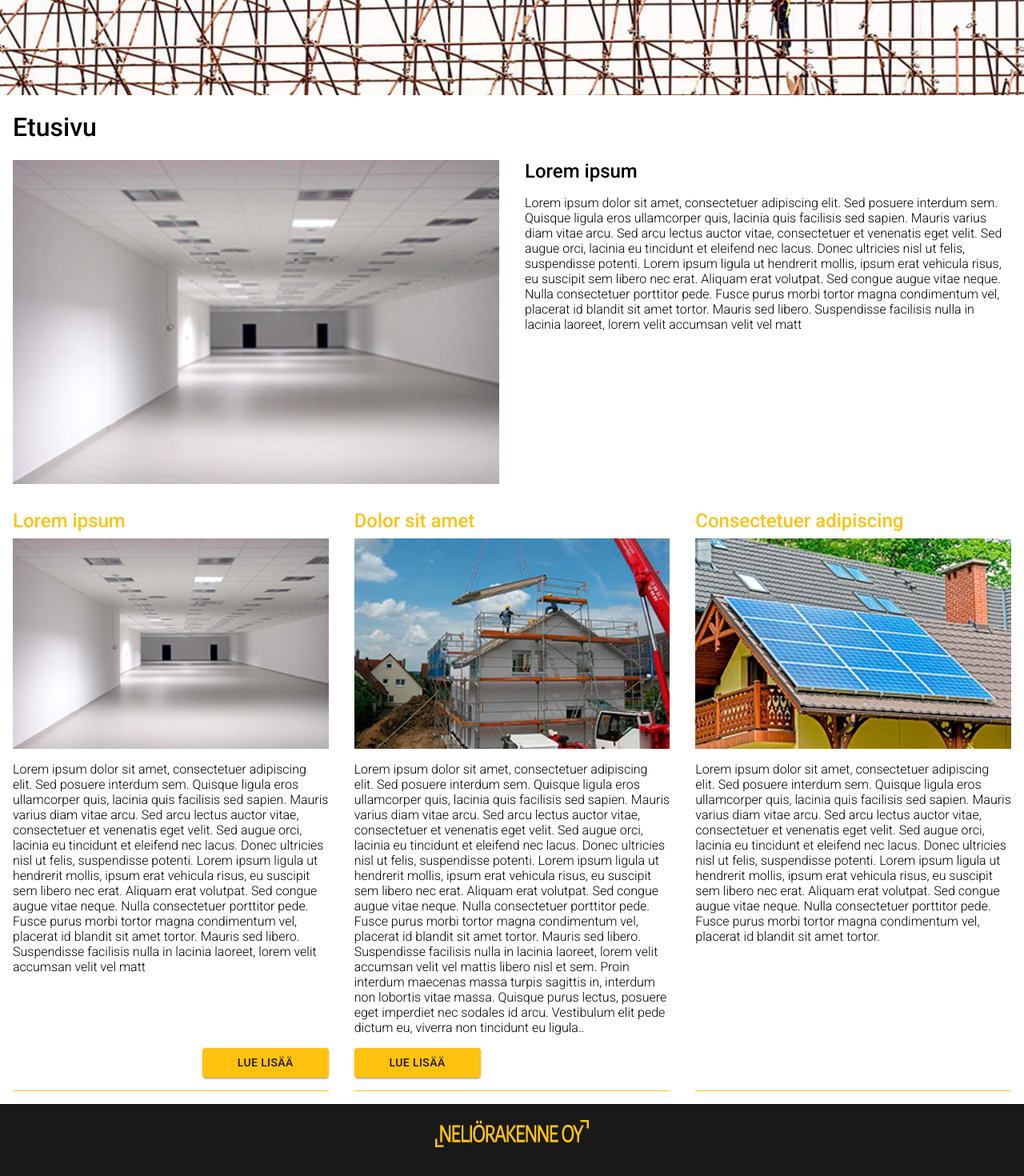
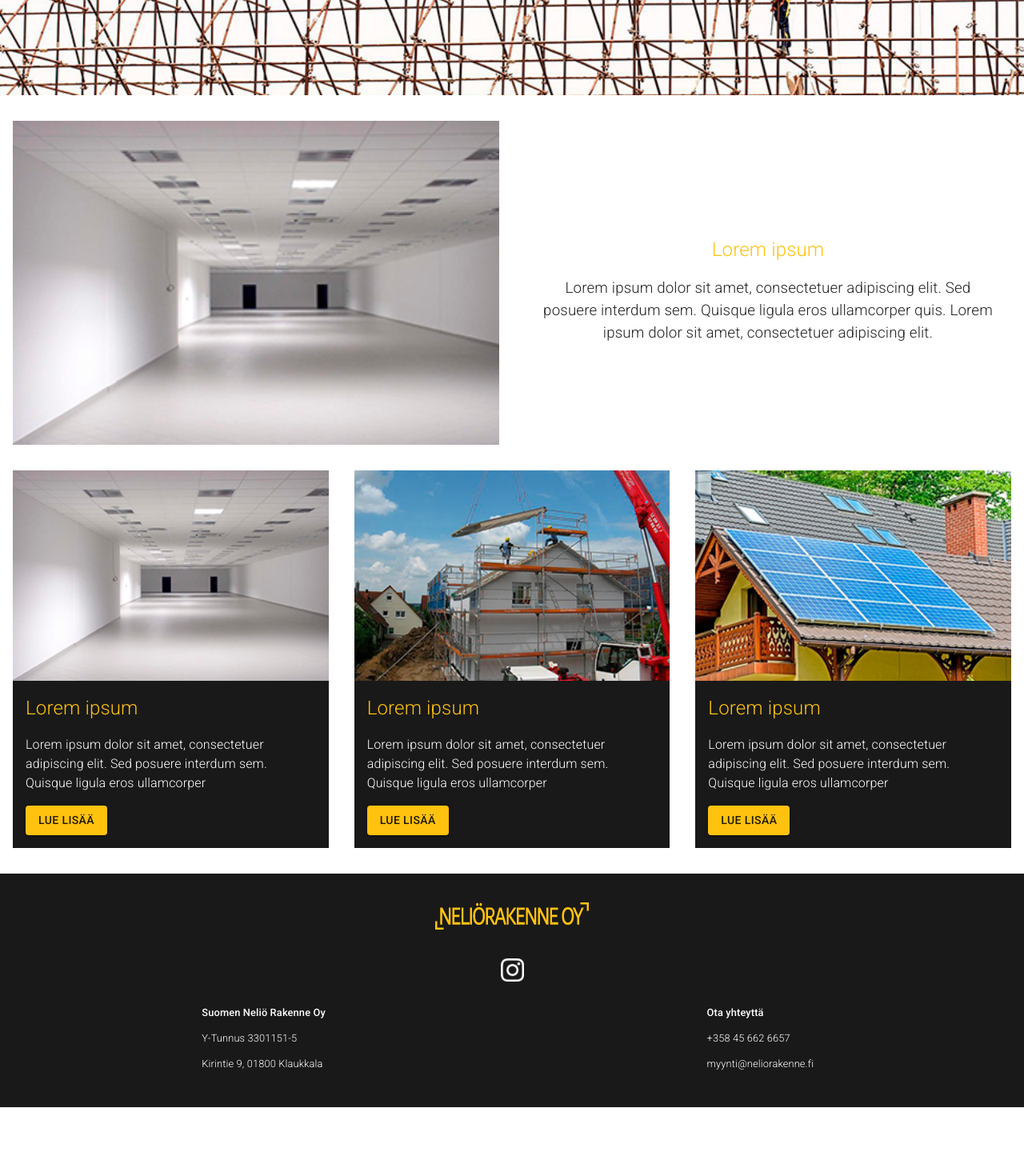
Before and after one commit to JussiKallioranta/neliorakenne, a Next.js app: page / in a window 1280 px wide. Shown: the part 373-1843 px from the top of the page at 80% size. After the commit the page ends 1757 px from the top, so only its background shows below. Built offline with nearby package versions, Linux system fonts and the light colour scheme.

Commit message:
contac page, footer content etc

```diff
--- a/components/footer.js
+++ b/components/footer.js
@@ -1,11 +1,14 @@
 import React  from 'react';
 import { Box, Container } from '@mui/material'
 import Logo2 from '../public/logo_teksti.png'
+import InstagramIcon from '../public/Instagram_Glyph_White.png'
 import Image from 'next/image';
+import { Icon } from '@mui/material';
+import Link from 'next/link';
 
 const footer = {
   width: '100%',
-  backgroundColor: 'secondary.main',
+  backgroundColor: 'black',
   p: 2,
   display: 'flex',
   '& h1': {
@@ -13,19 +16,27 @@ const footer = {
   }
 }
 
-const grid3Columns = {
+const grid2Columns = {
   display: 'grid',
   gridGap: '2em',
   gridTemplateColumns: {
-    laptop: '1fr 1fr 1fr',
+    tablet: '1fr 1fr',
     mobile: '1fr'
   },
-  mb: 2
+  mb: 2,
+  fontSize: '0.8em',
+  color: 'white',
+  '& ul': {
+    listStyleType: 'none',
+    m: 0,
+    p: 0
+  }
 }
 
 const footerCenterRow = {
   display: 'flex',
-  justifyContent: 'center'
+  justifyContent: 'center',
+  p: 2
 }
 
 const Footer = () => {
@@ -36,12 +47,58 @@ const Footer = () => {
         <Box sx={footerCenterRow}>
           <Image src={Logo2} alt='logo' width={200} height={42} unoptimized={true}/>
         </Box>
-        <Box sx={grid3Columns}>
-          <div></div>
-          <div>
-
-          </div>
-          <div></div>
+        <Box sx={footerCenterRow}>
+          <Link href='https://instagram.com/neliorakenne'>
+            <a>
+              <Icon sx={{ display: 'flex', height: 'inherit', width: 'inherit' }}>
+                <Image src={InstagramIcon} alt='Instagarm' height={29} width={29} unoptimized={true}/>
+              </Icon>
+            </a>
+          </Link>
+        </Box>
+        <Box sx={grid2Columns}>
+          <Box sx={{ display: 'flex', justifyContent: 'center'}}>
+            <ul>
+              <li>
+                <p>
+                  <Box component="span" sx={{ fontWeight: '500' }}>
+                      Suomen Neliö Rakenne Oy
+                  </Box>
+                </p>
+              </li>
+              <li>
+                <p>
+                  Y-Tunnus 3301151-5
+                </p>
+              </li>
+              <li>
+                <p>
+                  Kirintie 9, 01800 Klaukkala
+                </p>
+              </li>
+            </ul>
+          </Box>
+          <Box sx={{ display: 'flex', justifyContent: 'center'}}>
+            <ul>
+              <li>
+                <p>
+                  <Box component="span" sx={{ fontWeight: '500' }}>
+                      Ota yhteyttä
+                  </Box>
+                </p>
+              </li>
+              <li>
+                <p>
+                  +358 45 662 6657
+                </p>
+              </li>
+              <li>
+                <p>
+                  myynti@neliorakenne.fi
+                </p>
+              </li>
+            </ul>
+          </Box>
         </Box>
       </Container>
     </Box>
--- a/components/header.js
+++ b/components/header.js
@@ -24,14 +24,15 @@ const header = {
   '& h1': {
     margin: 0,
     fontWeight: 300,
-    fontStyle: 'italic'
+    fontStyle: 'italic',
+    color: '#fff'
   },
 }
 
 const menuButton = {
   display: {
     mobile: 'flex',
-    laptop: 'none'
+    tablet: 'none'
   },
   m: 0,
   p: 0
@@ -40,7 +41,7 @@ const menuButton = {
 const menuBar = {
   display: {
     mobile: 'none',
-    laptop: 'block'
+    tablet: 'block'
   },
 }
 
@@ -60,7 +61,7 @@ const Header = () => {
               </Box>
             </a>
           </Link>
-          <Box sx={{ textAlign: 'center', '& h1': { color: '#fff' } }}>
+          <Box sx={{ textAlign: 'center' }}>
             <h1>Slogan tähän</h1>
           </Box>
           <IconButton sx={menuButton} onClick={() => setMobileNavOpen(!mobileNavOpen)}>
@@ -71,7 +72,7 @@ const Header = () => {
           <Navigation />
         </Box>
       </Box>
-      <Box sx={{ height: { mobile: '80px', laptop: '140px' } }}/>
+      <Box sx={{ height: { mobile: '80px', tablet: '140px' } }}/>
       <Box>
         <Drawer open={mobileNavOpen} onClose={() => setMobileNavOpen(false)} anchor='top' PaperProps = {{ sx: { backgroundColor: 'secondary.main' } }} >
           <Box sx={{ height: '5rem' }}></Box>
--- a/components/navigation.js
+++ b/components/navigation.js
@@ -13,12 +13,8 @@ const routes = [
     name: 'Palvelut'
   },
   {
-        path: '/',
-        name: 'Etusivu'
-    },
-    {
-        path: '/palvelut',
-        name: 'Palvelut'
+    path: '/yhteystiedot',
+    name: 'Yhteystiedot'
   },
 ];
 
@@ -26,7 +22,7 @@ const navWrap = {
   display: 'flex',
   flexDirection: {
     mobile: 'column',
-        laptop: 'row'
+    tablet: 'row'
   },
   justifyContent: 'center',
   pb: 2,
--- a/pages/_app.js
+++ b/pages/_app.js
@@ -13,6 +13,8 @@ const theme = createTheme({
     secondary: {
       main: '#191919',
     },
+    white: '#fffefe',
+    black: '#191919'
   },
   breakpoints: {
     values: {
@@ -34,6 +36,7 @@ function MyApp({ Component, pageProps }) {
         <meta name="keywords" content="rakennuspalvelut" />
       </Head>
       <ThemeProvider theme={theme} >
+        <CssBaseline/>
         <NavigationContextProvider>
           <Layout>
             <Component {...pageProps} />
--- a/pages/index.js
+++ b/pages/index.js
@@ -6,6 +6,7 @@ import kuva1 from '../public/kuva1.png'
 import kuva2 from '../public/kuva2.png'
 import kuva3 from '../public/kuva3.png'
 import Link from 'next/link'
+import { grey } from '@mui/material/colors'
 
 const grid2Columns = {
   display: 'grid',
@@ -14,7 +15,7 @@ const grid2Columns = {
     laptop: '1fr 1fr',
     mobile: '1fr'
   },
-  mb: 2
+  my: 4
 }
 
 const grid3Columns = {
@@ -24,7 +25,7 @@ const grid3Columns = {
     laptop: '1fr 1fr 1fr',
     mobile: '1fr'
   },
-  mb: 2
+  my: 4,
 }
 
 const contentBox = {
@@ -33,24 +34,40 @@ const contentBox = {
   color: '#000',
   '& h2': {
     color: 'primary.main',
-    mb: 1
+    mb: 1,
   },
-  py: 2,
-  borderBottom: '1px solid #FFC20E',
+  backgroundColor: 'black'
+  //boxShadow: '0 4px 8px 0 rgba(0, 0, 0, 0.2), 0 6px 20px 0 rgba(0, 0, 0, 0.19)'
+}
 
+const textBox = {
+  p: 2,
+  color: 'white'
+}
+
+const headerTextBox = {
+  p: 2,
+  display: 'flex',
+  textAlign: 'center',
+  flexDirection: 'column',
+  justifyContent: 'center',
+  '& h2': {
+    color: 'primary.main',
+    my: 2,
+  },
 }
 
 const mainImageWrap = {
   display: {
     mobile: 'none',
-    laptop: 'block'
+    tablet: 'block'
   },
 }
 
 const mobileImageWrap = {
   display: {
     mobile: 'block',
-    laptop: 'none'
+    tablet: 'none'
   },
   position: 'relative',
   width: '100%',
@@ -74,42 +91,50 @@ export default function Home() {
           <Image src={Testikuva} alt='testikuva' layout='fill' objectFit='cover' objectPosition='right'/>
         </Box>
         <Container maxWidth='xl'>
-          <h1>Etusivu</h1>
           <Box sx={grid2Columns}>
-            <Image  src={kuva1} alt='testikuva' layout='responsive'/>
-            <Box>
+            <div><Image  src={kuva1} alt='testikuva'  layout='responsive' width={300} height={200} unoptimized={true}/></div>
+            <Box sx={headerTextBox}>
               <h2>Lorem ipsum</h2>
-              <p>Lorem ipsum dolor sit amet, consectetuer adipiscing elit. Sed posuere interdum sem. Quisque ligula eros ullamcorper quis, lacinia quis facilisis sed sapien. Mauris varius diam vitae arcu. Sed arcu lectus auctor vitae, consectetuer et venenatis eget velit. Sed augue orci, lacinia eu tincidunt et eleifend nec lacus. Donec ultricies nisl ut felis, suspendisse potenti. Lorem ipsum ligula ut hendrerit mollis, ipsum erat vehicula risus, eu suscipit sem libero nec erat. Aliquam erat volutpat. Sed congue augue vitae neque. Nulla consectetuer porttitor pede. Fusce purus morbi tortor magna condimentum vel, placerat id blandit sit amet tortor.
-                Mauris sed libero. Suspendisse facilisis nulla in lacinia laoreet, lorem velit accumsan velit vel matt
-              </p>
+              <h3>Lorem ipsum dolor sit amet, consectetuer adipiscing elit. Sed posuere interdum sem. Quisque ligula eros ullamcorper quis. Lorem ipsum dolor sit amet, consectetuer adipiscing elit.
+              </h3>
             </Box>
           </Box>
           <Box sx={grid3Columns}>
             <Box sx={contentBox}>
-              <h2>Lorem ipsum</h2>
-              <Image  src={kuva1} alt='testikuva' layout='responsive'/>
-              <p>Lorem ipsum dolor sit amet, consectetuer adipiscing elit. Sed posuere interdum sem. Quisque ligula eros ullamcorper quis, lacinia quis facilisis sed sapien. Mauris varius diam vitae arcu. Sed arcu lectus auctor vitae, consectetuer et venenatis eget velit. Sed augue orci, lacinia eu tincidunt et eleifend nec lacus. Donec ultricies nisl ut felis, suspendisse potenti. Lorem ipsum ligula ut hendrerit mollis, ipsum erat vehicula risus, eu suscipit sem libero nec erat. Aliquam erat volutpat. Sed congue augue vitae neque. Nulla consectetuer porttitor pede. Fusce purus morbi tortor magna condimentum vel, placerat id blandit sit amet tortor.
-                Mauris sed libero. Suspendisse facilisis nulla in lacinia laoreet, lorem velit accumsan velit vel matt
-              </p>
-              <Button sx={{ mt: 'auto', ml: 'auto', width: '40%' }} variant="contained">Lue lisää</Button>
+              <div><Image  src={kuva1} alt='testikuva' layout='responsive'/></div>
+              <Box sx={textBox}>
+                <h2>Lorem ipsum</h2>
+                <p>Lorem ipsum dolor sit amet, consectetuer adipiscing elit. Sed posuere interdum sem. Quisque ligula eros ullamcorper</p>
+                <Link href="/palvelut/#section1">
+                  <a>
+                    <Button sx={{}} variant="contained">Lue lisää</Button>
+                  </a>
+                </Link>
+              </Box>
             </Box>
             <Box sx={contentBox}>
-              <h2>Dolor sit amet</h2>
-              <Image  src={kuva2} alt='testikuva' layout='responsive'/>
-              <p>Lorem ipsum dolor sit amet, consectetuer adipiscing elit. Sed posuere interdum sem. Quisque ligula eros ullamcorper quis, lacinia quis facilisis sed sapien. Mauris varius diam vitae arcu. Sed arcu lectus auctor vitae, consectetuer et venenatis eget velit. Sed augue orci, lacinia eu tincidunt et eleifend nec lacus. Donec ultricies nisl ut felis, suspendisse potenti. Lorem ipsum ligula ut hendrerit mollis, ipsum erat vehicula risus, eu suscipit sem libero nec erat. Aliquam erat volutpat. Sed congue augue vitae neque. Nulla consectetuer porttitor pede. Fusce purus morbi tortor magna condimentum vel, placerat id blandit sit amet tortor.
-                Mauris sed libero. Suspendisse facilisis nulla in lacinia laoreet, lorem velit accumsan velit vel mattis libero nisl et sem. Proin interdum maecenas massa turpis sagittis in, interdum non lobortis vitae massa. Quisque purus lectus, posuere eget imperdiet nec sodales id arcu. Vestibulum elit pede dictum eu, viverra non tincidunt eu ligula..
-              </p>
-              <Link href="/palvelut/#section2">
-                <a>
-                  <Button sx={{ mt: 'auto', ml: 'auto', width: '40%' }} variant="contained">Lue lisää</Button>
-                </a>
-              </Link>
+              <div><Image  src={kuva2} alt='testikuva' layout='responsive'/></div>
+              <Box sx={textBox}>
+                <h2>Lorem ipsum</h2>
+                <p>Lorem ipsum dolor sit amet, consectetuer adipiscing elit. Sed posuere interdum sem. Quisque ligula eros ullamcorper</p>
+                <Link href="/palvelut/#section2">
+                  <a>
+                    <Button sx={{}} variant="contained">Lue lisää</Button>
+                  </a>
+                </Link>
+              </Box>
             </Box>
             <Box sx={contentBox}>
-              <h2>Consectetuer adipiscing</h2>
-              <Image  src={kuva3} alt='testikuva' layout='responsive'/>
-              <p>Lorem ipsum dolor sit amet, consectetuer adipiscing elit. Sed posuere interdum sem. Quisque ligula eros ullamcorper quis, lacinia quis facilisis sed sapien. Mauris varius diam vitae arcu. Sed arcu lectus auctor vitae, consectetuer et venenatis eget velit. Sed augue orci, lacinia eu tincidunt et eleifend nec lacus. Donec ultricies nisl ut felis, suspendisse potenti. Lorem ipsum ligula ut hendrerit mollis, ipsum erat vehicula risus, eu suscipit sem libero nec erat. Aliquam erat volutpat. Sed congue augue vitae neque. Nulla consectetuer porttitor pede. Fusce purus morbi tortor magna condimentum vel, placerat id blandit sit amet tortor.
-              </p>
+              <div><Image  src={kuva3} alt='testikuva' layout='responsive'/></div>
+              <Box sx={textBox}>
+                <h2>Lorem ipsum</h2>
+                <p>Lorem ipsum dolor sit amet, consectetuer adipiscing elit. Sed posuere interdum sem. Quisque ligula eros ullamcorper</p>
+                <Link href="/palvelut/#section3">
+                  <a>
+                    <Button sx={{}} variant="contained">Lue lisää</Button>
+                  </a>
+                </Link>
+              </Box>
             </Box>
           </Box>
         </Container>
--- a/styles/globals.css
+++ b/styles/globals.css
@@ -19,11 +19,11 @@ p {
 }
 
 h1 {
-  font-weight: 500;
+  font-weight: 300;
 }
 
 h2, h3 {
-  font-weight: 500;
+  font-weight: 300;
   margin: 0
 }
 
```
Also changed, not shown: pages/palvelut.js (+13 -48 lines), pages/yhteystiedot.js (added, +151 -0 lines), public/Instagram_Glyph_White.png (added), public/profile_picture.png (added). Lines whose indentation alone changed are shown as unchanged.
